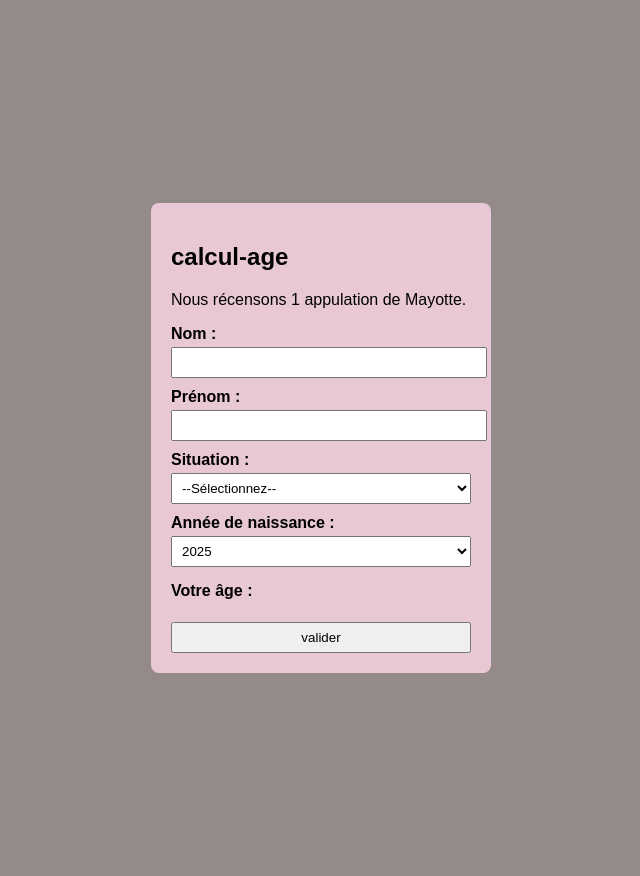
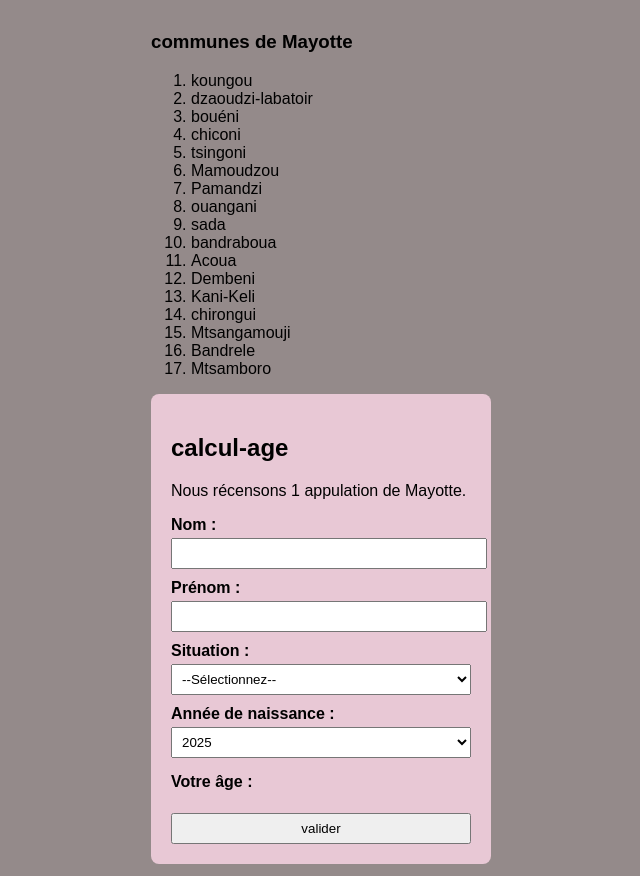
Before and after one commit to anzlatimohamed404-prog/monpremierjavascript, a plain HTML site: page calcul_age.html in a window 1280 px wide. Shown: the whole page, without its empty margins (319-959 px from the left). Drawn offline with Linux system fonts and the light colour scheme.

Commit message:
affichage de commune de Mayotte

```diff
--- a/calcul_age.html
+++ b/calcul_age.html
@@ -10,6 +10,32 @@
 
 </head>
 <body>
+</header>
+
+
+  <section>
+    <article>
+      <!--je liste les communes de Mayotte-->
+    <h3 id="communes">communes de Mayotte</h3>
+    <ol id="listCommunes">
+        <li class="commune">koungou</li>
+        <li class="commune">dzaoudzi-labatoir</li>
+        <li class="commune">bouéni</li>
+        <li class="commune">chiconi</li>
+        <li class="commune">tsingoni</li>
+        <li class="commune">Mamoudzou</li>
+        <li class="commune">Pamandzi</li>
+        <li class="commune">ouangani</li>
+        <li class="commune">sada</li>
+        <li class="commune">bandraboua</li>
+        <li class="commune">Acoua</li>
+        <li class="commune">Dembeni</li>
+        <li class="commune">Kani-Keli</li>
+        <li class="commune">chirongui</li>
+        <li class="commune">Mtsangamouji</li>
+        <li class="commune">Bandrele</li>
+        <li class="commune">Mtsamboro</li>
+      </ol>
 
   <form>
         <h2>calcul-age</h2>
--- a/dom_calcul_age.js
+++ b/dom_calcul_age.js
@@ -44,3 +44,29 @@ console.log(elementDivRecensement);
 let elementPRecensement = document.querySelector("#paragraphe1");
 
 console.log(elementPRecensement);
+
+// je récupére la liste des communes de Mayotte,
+// puis je stocke les communes dans la variable elementListCommunes
+let elementListCommunes = document.querySelector("#listCommunes");
+
+// Ensuite, j'affiche la variable elementListCommunes
+console.log(elementListCommunes);
+
+// j'utilise la boucle for pour parcourir la liste elementListeCommunes.
+for(let i = 0; i < elementListCommunes.length; i++) {
+    console.log("### Liste communes ### ");
+    console.log(elementListCommunes [i]);
+}
+
+// j'utilise queryselectorAll pour récupérer tous les membres de la meme classe.
+let elementClassCommune = document.querySelectorAll(".commune");
+console.log (elementClassCommune);
+
+//
+for(let i = 0; i < elementClassCommune.length; i++) {
+    console.log (elementClassCommune [i]);
+
+    // j'affiche tout les communes.
+    console.log(elementClassCommune [i].innerText);
+
+}
```
